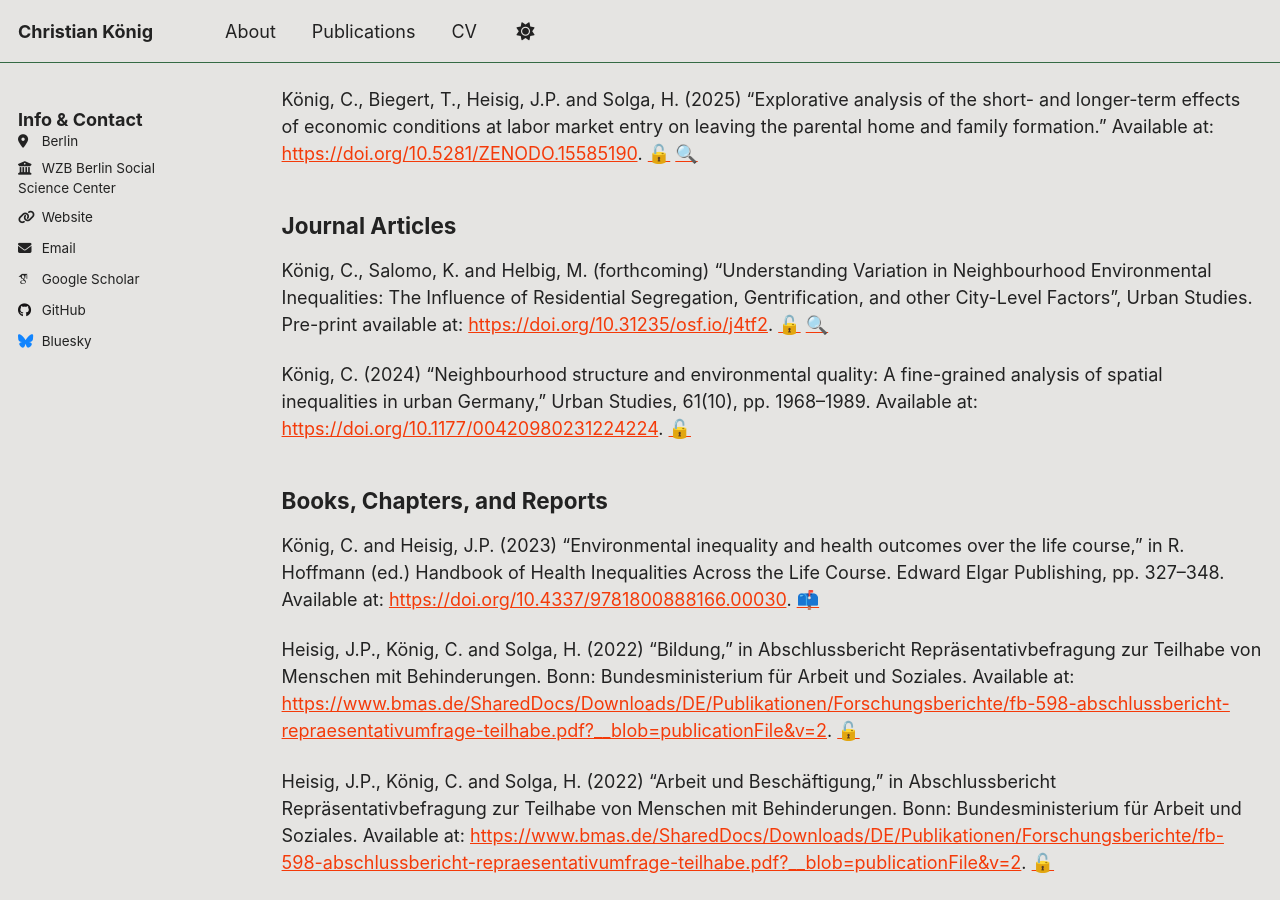
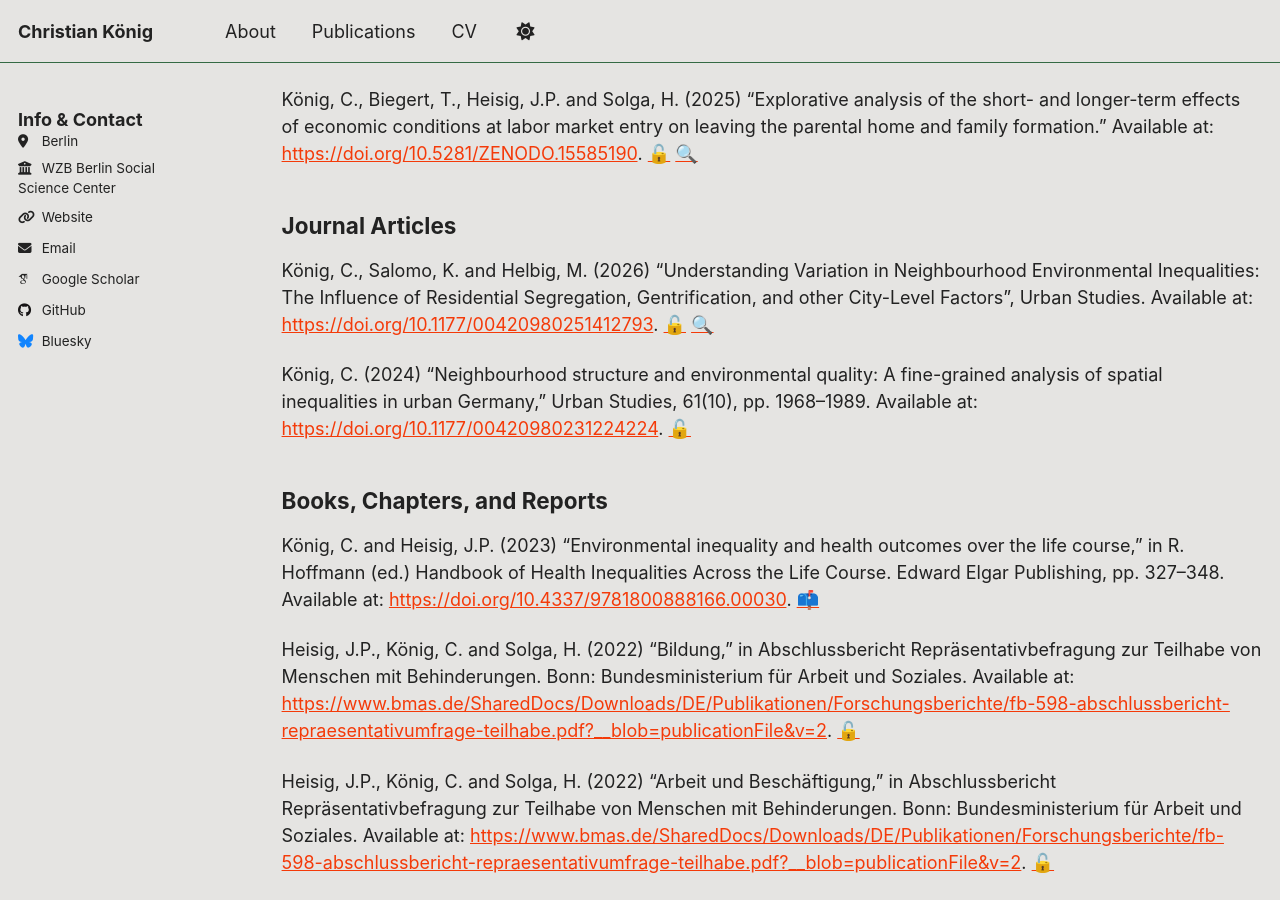
Before and after one commit to christian-koenig/christian-koenig.github.io, a Jekyll site: the page built from _pages/publications_alternative.md, in a window 1280 px wide and 900 px high, scrolled down 308 px. Built offline with Jekyll 4.4.1, drawn with Linux system fonts in a browser that asks for light colours; emoji names are drawn with the system emoji font; some web fonts are replaced; a script that is not in the unit is left out.

Commit message:
Update publications_alternative.md

```diff
--- a/_pages/publications_alternative.md
+++ b/_pages/publications_alternative.md
@@ -23,7 +23,7 @@ König, C., Biegert, T., Heisig, J.P. and Solga, H. (2025) “Explorative analys
 
 ## Journal Articles
 
-König, C., Salomo, K. and Helbig, M. (forthcoming) “Understanding Variation in Neighbourhood Environmental Inequalities: The Influence of Residential Segregation, Gentrification, and other City-Level Factors”, Urban Studies. Pre-print available at: [https://doi.org/10.31235/osf.io/j4tf2](https://doi.org/10.31235/osf.io/j4tf2).
+König, C., Salomo, K. and Helbig, M. (2026) “Understanding Variation in Neighbourhood Environmental Inequalities: The Influence of Residential Segregation, Gentrification, and other City-Level Factors”, Urban Studies. Available at: [https://doi.org/10.1177/00420980251412793](https://doi.org/10.1177/00420980251412793).
 [:unlock:](http://christian-koenig.github.io/files/Koenig_Salomo_Helbig_2024.pdf) [:mag:](https://github.com/christian-koenig/Understanding_variation_EI)
 
 König, C. (2024) “Neighbourhood structure and environmental quality: A fine-grained analysis of spatial inequalities in urban Germany,” Urban Studies, 61(10), pp. 1968–1989. Available at: [https://doi.org/10.1177/00420980231224224](https://doi.org/10.1177/00420980231224224).
```
